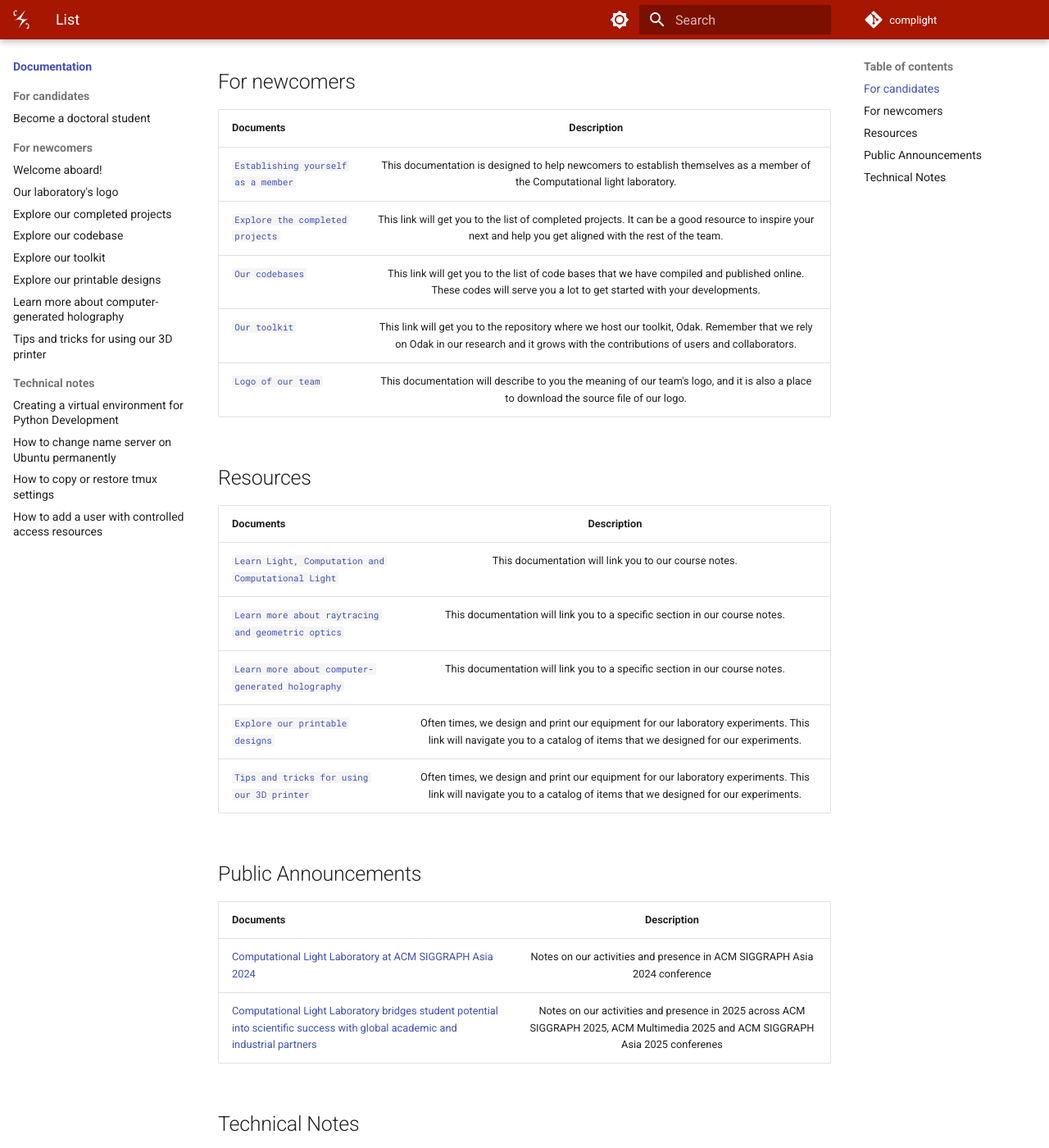
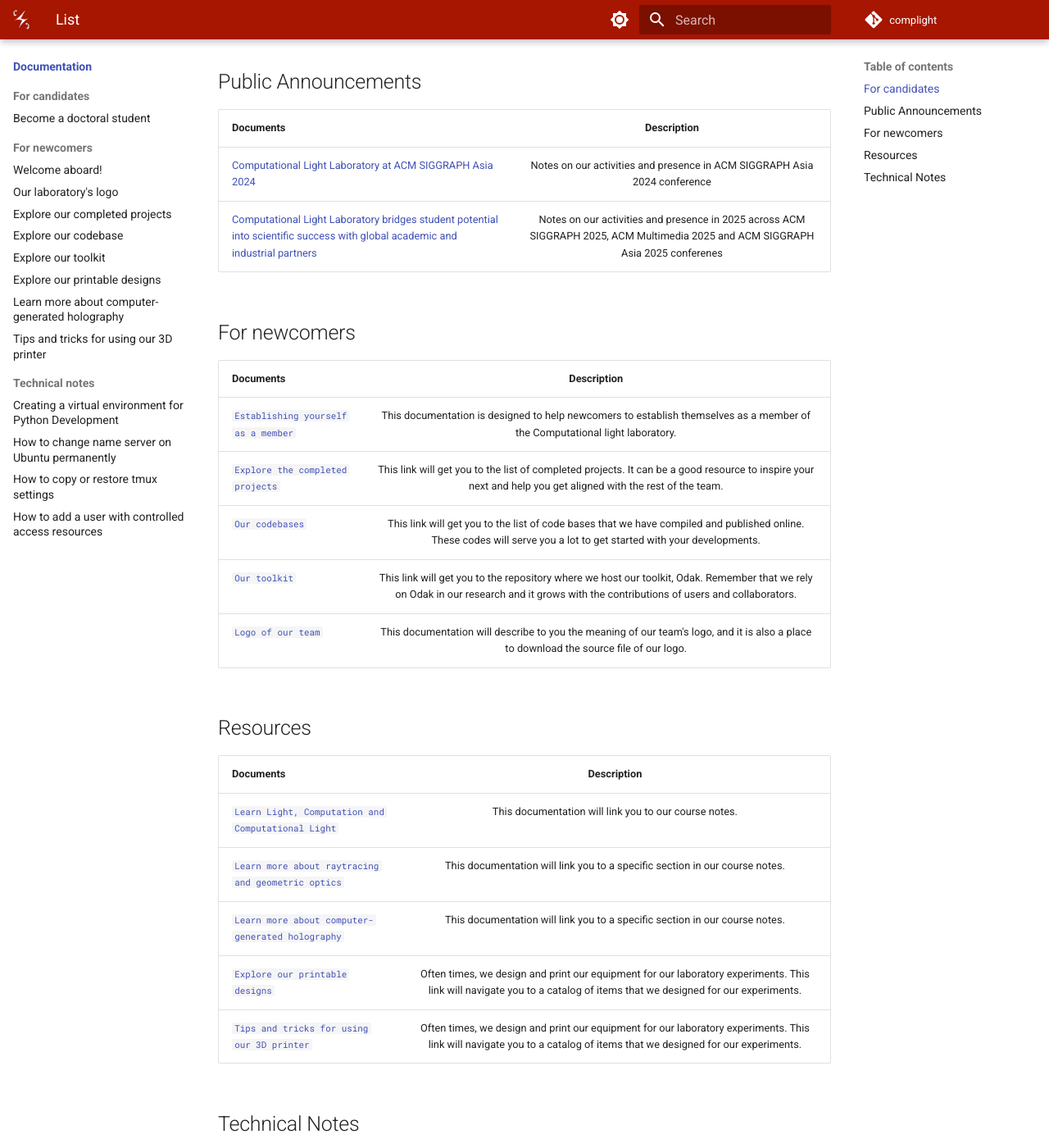
Before and after one commit to complight/complight.github.io, an MkDocs documentation site: the page built from docs/documentation/index.md, in a window 1280 px wide and 1400 px high, scrolled down 502 px. Shown: the whole window at 82% size. Built offline with MkDocs 1.6.1 and Material for MkDocs 9.7.7, drawn with Linux system fonts in a browser that asks for light colours; part of the change alters nothing that is shown.

```diff
--- a/docs/documentation/index.md
+++ b/docs/documentation/index.md
@@ -6,6 +6,13 @@ These documents vary in their topics, from workplace guidances to technical dige
 | Documents | Description   |
 | ------------- |:-------------:|
 | [`How to become a doctoral student in our laboratory`](become_phd_student.md) | This documentation describes the steps involved in becoming a doctoral student at our laboratory. |
+
+
+## Public Announcements
+| Documents | Description   |
+| ------------- |:-------------:|
+| [Computational Light Laboratory at ACM SIGGRAPH Asia 2024](./siggraph_asia_2024.md) | Notes on our activities and presence in ACM SIGGRAPH Asia 2024 conference |
+| [Computational Light Laboratory bridges student potential into scientific success with global academic and industrial partners](./year_at_a_glance_2025.md) | Notes on our activities and presence in 2025 across ACM SIGGRAPH 2025, ACM Multimedia 2025 and ACM SIGGRAPH Asia 2025 conferenes |
 
 
 ## For newcomers
@@ -27,13 +34,6 @@ These documents vary in their topics, from workplace guidances to technical dige
 | [`Tips and tricks for using our 3D printer`](3d_printing.md) | Often times, we design and print our equipment for our laboratory experiments. This link will navigate you to a catalog of items that we designed for our experiments.|
 
 
-## Public Announcements
-| Documents | Description   |
-| ------------- |:-------------:|
-| [Computational Light Laboratory at ACM SIGGRAPH Asia 2024](./siggraph_asia_2024.md) | Notes on our activities and presence in ACM SIGGRAPH Asia 2024 conference |
-| [Computational Light Laboratory bridges student potential into scientific success with global academic and industrial partners](./year_at_a_glance_2025.md) | Notes on our activities and presence in 2025 across ACM SIGGRAPH 2025, ACM Multimedia 2025 and ACM SIGGRAPH Asia 2025 conferenes |
-
-
 ## Technical Notes
 | Documents |
 | ------------- |
```
